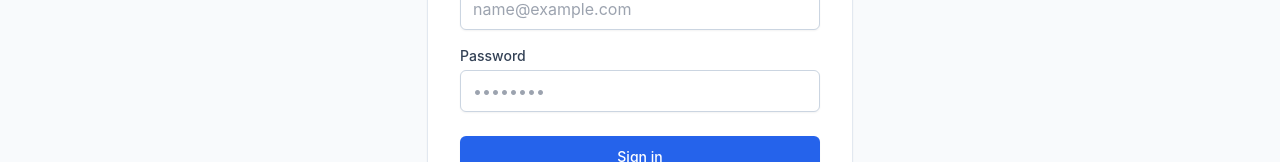
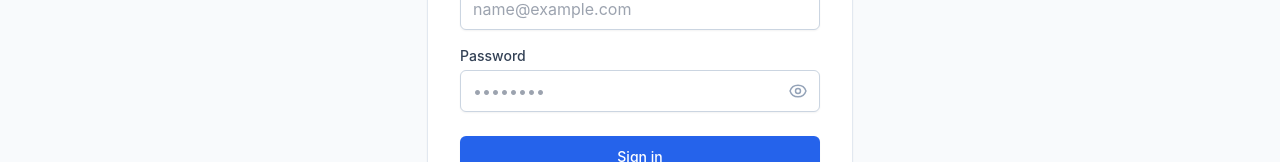
Before and after one commit to Utkarsh9571/LMS, a Next.js app: page /login in a window 1280 px wide. Shown: the part 342-504 px from the top of the page. Built offline with nearby package versions, Linux system fonts and the light colour scheme; no server answers.

Commit message:
feat: add authentication login and register pages with session management

```diff
--- a/src/app/(auth)/login/page.tsx
+++ b/src/app/(auth)/login/page.tsx
@@ -10,6 +10,7 @@ import { IUserSafeProfile } from '@/core/domain/domain-types';
 function LoginForm() {
   const [email, setEmail] = useState('');
   const [password, setPassword] = useState('');
+  const [showPassword, setShowPassword] = useState(false);
   const [loading, setLoading] = useState(false);
   const [error, setError] = useState<string | null>(null);
 
@@ -86,17 +87,36 @@ function LoginForm() {
             <label htmlFor="password" className="block text-sm font-medium text-slate-700 dark:text-slate-300 mb-1">
               Password
             </label>
+            <div className="relative">
               <input
                 id="password"
                 name="password"
-              type="password"
+                type={showPassword ? 'text' : 'password'}
                 autoComplete="current-password"
                 required
                 value={password}
                 onChange={(e) => setPassword(e.target.value)}
-              className="w-full px-3 py-2 border border-slate-300 dark:border-slate-700 rounded-md shadow-sm focus:outline-none focus:ring-2 focus:ring-blue-500 dark:bg-slate-800 dark:text-white"
+                className="w-full px-3 py-2 pr-10 border border-slate-300 dark:border-slate-700 rounded-md shadow-sm focus:outline-none focus:ring-2 focus:ring-blue-500 dark:bg-slate-800 dark:text-white"
                 placeholder="••••••••"
               />
+              <button
+                type="button"
+                onClick={() => setShowPassword(!showPassword)}
+                className="absolute inset-y-0 right-0 pr-3 flex items-center text-slate-400 hover:text-slate-600 dark:hover:text-slate-200 transition-colors focus:outline-none"
+                aria-label={showPassword ? 'Hide password' : 'Show password'}
+              >
+                {showPassword ? (
+                  <svg className="h-5 w-5" fill="none" viewBox="0 0 24 24" stroke="currentColor">
+                    <path strokeLinecap="round" strokeLinejoin="round" strokeWidth={1.75} d="M13.875 18.825A10.05 10.05 0 0112 19c-7 0-11-8-11-8a18.45 18.45 0 015.06-5.94M9.9 4.24A9.12 9.12 0 0112 4c7 0 11 8 11 8a18.5 18.5 0 01-2.16 3.19m-6.72-1.07a3 3 0 11-4.24-4.24M1 1l22 22" />
+                  </svg>
+                ) : (
+                  <svg className="h-5 w-5" fill="none" viewBox="0 0 24 24" stroke="currentColor">
+                    <path strokeLinecap="round" strokeLinejoin="round" strokeWidth={1.75} d="M15 12a3 3 0 11-6 0 3 3 0 016 0z" />
+                    <path strokeLinecap="round" strokeLinejoin="round" strokeWidth={1.75} d="M2.458 12C3.732 7.943 7.523 5 12 5c4.478 0 8.268 2.943 9.542 7-1.274 4.057-5.064 7-9.542 7-4.477 0-8.268-2.943-9.542-7z" />
+                  </svg>
+                )}
+              </button>
+            </div>
           </div>
         </div>
 
--- a/src/app/(auth)/register/page.tsx
+++ b/src/app/(auth)/register/page.tsx
@@ -11,6 +11,7 @@ export default function RegisterPage() {
   const [fullName, setFullName] = useState('');
   const [email, setEmail] = useState('');
   const [password, setPassword] = useState('');
+  const [showPassword, setShowPassword] = useState(false);
   const [phone, setPhone] = useState('');
   const [loading, setLoading] = useState(false);
   const [error, setError] = useState<string | null>(null);
@@ -113,17 +114,36 @@ export default function RegisterPage() {
               <label htmlFor="password" className="block text-sm font-medium text-slate-700 dark:text-slate-300 mb-1">
                 Password
               </label>
+              <div className="relative">
                 <input
                   id="password"
                   name="password"
-                type="password"
+                  type={showPassword ? 'text' : 'password'}
                   autoComplete="new-password"
                   required
                   value={password}
                   onChange={(e) => setPassword(e.target.value)}
-                className="w-full px-3 py-2 border border-slate-300 dark:border-slate-700 rounded-md shadow-sm focus:outline-none focus:ring-2 focus:ring-blue-500 dark:bg-slate-800 dark:text-white"
+                  className="w-full px-3 py-2 pr-10 border border-slate-300 dark:border-slate-700 rounded-md shadow-sm focus:outline-none focus:ring-2 focus:ring-blue-500 dark:bg-slate-800 dark:text-white"
                   placeholder="At least 8 characters"
                 />
+                <button
+                  type="button"
+                  onClick={() => setShowPassword(!showPassword)}
+                  className="absolute inset-y-0 right-0 pr-3 flex items-center text-slate-400 hover:text-slate-600 dark:hover:text-slate-200 transition-colors focus:outline-none"
+                  aria-label={showPassword ? 'Hide password' : 'Show password'}
+                >
+                  {showPassword ? (
+                    <svg className="h-5 w-5" fill="none" viewBox="0 0 24 24" stroke="currentColor">
+                      <path strokeLinecap="round" strokeLinejoin="round" strokeWidth={1.75} d="M13.875 18.825A10.05 10.05 0 0112 19c-7 0-11-8-11-8a18.45 18.45 0 015.06-5.94M9.9 4.24A9.12 9.12 0 0112 4c7 0 11 8 11 8a18.5 18.5 0 01-2.16 3.19m-6.72-1.07a3 3 0 11-4.24-4.24M1 1l22 22" />
+                    </svg>
+                  ) : (
+                    <svg className="h-5 w-5" fill="none" viewBox="0 0 24 24" stroke="currentColor">
+                      <path strokeLinecap="round" strokeLinejoin="round" strokeWidth={1.75} d="M15 12a3 3 0 11-6 0 3 3 0 016 0z" />
+                      <path strokeLinecap="round" strokeLinejoin="round" strokeWidth={1.75} d="M2.458 12C3.732 7.943 7.523 5 12 5c4.478 0 8.268 2.943 9.542 7-1.274 4.057-5.064 7-9.542 7-4.477 0-8.268-2.943-9.542-7z" />
+                    </svg>
+                  )}
+                </button>
+              </div>
             </div>
 
             <div>
--- a/src/lib/session.ts
+++ b/src/lib/session.ts
@@ -21,9 +21,9 @@ function getSecretKey(): Uint8Array {
  */
 export async function createSessionToken(payload: SessionPayload): Promise<string> {
   return new SignJWT({
-    sub: payload.userId,
-    email: payload.email,
-    globalRoles: payload.globalRoles
+    sub: String(payload.userId),
+    email: String(payload.email),
+    globalRoles: Array.from(payload.globalRoles || [])
   })
     .setProtectedHeader({ alg: 'HS256' })
     .setIssuedAt()
```
Lines whose indentation alone changed are shown as unchanged.
